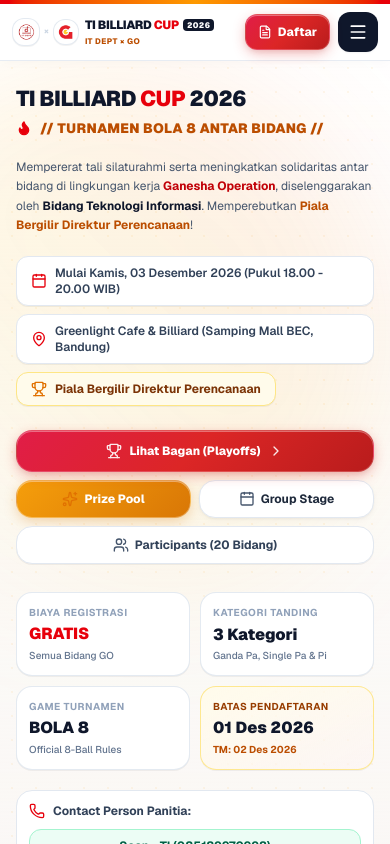
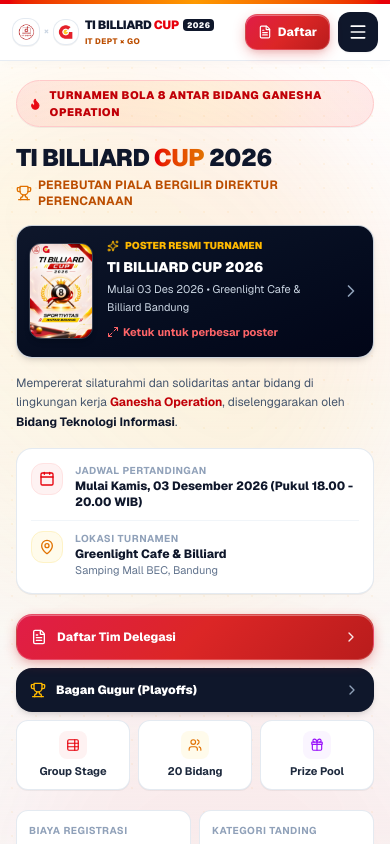
Before and after one commit to zseank213/billiard-tournament, a Next.js app: page / in a window 390 px wide. Shown: the top 844 px of the page. Built offline with nearby package versions, Linux system fonts and the light colour scheme.

Commit message:
feat: redesign mobile hero banner with interactive poster spotlight, unified schedule capsule, and modern dashboard navigation

```diff
--- a/src/components/HeroBanner.tsx
+++ b/src/components/HeroBanner.tsx
@@ -9,18 +9,17 @@ import {
   MapPin,
   Calendar,
   Users,
-  Award,
-  Radio,
   Maximize2,
   X,
   ChevronRight,
-  ShieldCheck,
   Gift,
   Flame,
   Sparkles,
   Phone,
-  Clock,
-  FileCheck2,
+  TableProperties,
+  FileText,
+  ShieldCheck,
+  CheckCircle2,
 } from "lucide-react";
 
 interface HeroBannerProps {
@@ -40,174 +39,257 @@ export const HeroBanner: React.FC<HeroBannerProps> = ({
   const [isBannerModalOpen, setIsBannerModalOpen] = useState(false);
 
   return (
-    <div className="relative overflow-hidden bg-gradient-to-b from-white via-red-50/15 to-slate-50 border-b border-slate-200/80 py-8 sm:py-14">
-      {/* Subtle circuit traces in golden tone inspired by Image 2 */}
-      <div className="absolute inset-0 circuit-gold-pattern opacity-60 pointer-events-none" />
+    <div className="relative overflow-hidden bg-gradient-to-b from-white via-red-50/20 to-slate-50 border-b border-slate-200/80 py-6 sm:py-12">
+      {/* Circuit pattern overlay & subtle glows */}
+      <div className="absolute inset-0 circuit-gold-pattern opacity-50 pointer-events-none" />
       <div className="absolute top-0 right-0 w-[550px] h-[550px] bg-gradient-to-bl from-red-500/10 via-amber-400/10 to-transparent rounded-full blur-3xl pointer-events-none" />
       <div className="absolute bottom-0 left-0 w-[450px] h-[450px] bg-red-600/5 rounded-full blur-3xl pointer-events-none" />
 
       <div className="relative max-w-7xl mx-auto px-4 sm:px-6 lg:px-8">
-        <div className="grid grid-cols-1 lg:grid-cols-12 gap-8 lg:gap-12 items-center">
-          {/* Left Column: Tournament Details & Actions */}
-          <div className="lg:col-span-7 space-y-5 sm:space-y-6">
+        <div className="grid grid-cols-1 lg:grid-cols-12 gap-6 lg:gap-12 items-center">
 
-            {/* Main Headline (STRICTLY 1 SINGLE LINE ON ANY SCREEN SIZE) */}
-            <div className="whitespace-nowrap overflow-hidden">
-              <h1 className="text-[clamp(1.35rem,4vw,3.25rem)] font-black text-slate-900 tracking-tight uppercase leading-none whitespace-nowrap">
-                TI BILLIARD <span className="text-red-600">CUP</span> 2026
+          {/* Main Content Column */}
+          <div className="lg:col-span-7 space-y-4 sm:space-y-6">
+
+            {/* Official Tournament Badge */}
+            <div className="inline-flex items-center gap-2 px-3 py-1.5 rounded-full bg-gradient-to-r from-red-500/10 via-amber-500/10 to-red-500/10 border border-red-200 text-red-700 text-[11px] sm:text-xs font-black uppercase tracking-wider shadow-2xs">
+              <Flame className="w-3.5 h-3.5 text-red-600 fill-red-600 animate-pulse" />
+              <span>Turnamen Bola 8 Antar Bidang Ganesha Operation</span>
+            </div>
+
+            {/* Main Headline */}
+            <div>
+              <h1 className="text-2xl xs:text-3xl sm:text-4xl lg:text-5xl font-black text-slate-900 tracking-tight uppercase leading-tight">
+                TI BILLIARD <span className="text-transparent bg-clip-text bg-gradient-to-r from-red-600 to-amber-600">CUP</span> 2026
               </h1>
-              <p className="text-[clamp(0.85rem,2.2vw,1.35rem)] font-black text-amber-700 tracking-wide uppercase mt-2 sm:mt-3 flex items-center gap-2 whitespace-nowrap">
-                <Flame className="w-4 h-4 sm:w-5 sm:h-5 text-red-600 fill-red-600 shrink-0" />
-                <span className="whitespace-nowrap">// TURNAMEN BOLA 8 ANTAR BIDANG //</span>
+              <p className="text-xs sm:text-sm font-bold text-amber-700 tracking-wide uppercase mt-1 flex items-center gap-1.5">
+                <Trophy className="w-4 h-4 text-amber-600 shrink-0" />
+                <span>Perebutan Piala Bergilir Direktur Perencanaan</span>
               </p>
             </div>
 
-            {/* Description matching the invitation letter */}
-            <p className="text-xs sm:text-base text-slate-600 max-w-2xl leading-relaxed font-normal">
-              Mempererat tali silaturahmi serta meningkatkan solidaritas antar bidang di lingkungan kerja{" "}
-              <strong className="text-red-700 font-bold">Ganesha Operation</strong>, diselenggarakan oleh{" "}
-              <strong className="text-slate-900 font-bold">Bidang Teknologi Informasi</strong>. Memperebutkan{" "}
-              <strong className="text-amber-700 font-bold">Piala Bergilir Direktur Perencanaan</strong>!
+            {/* Mobile-Only Interactive Poster Spotlight Card */}
+            <div
+              className="lg:hidden relative rounded-2xl overflow-hidden border border-slate-200/90 shadow-md bg-gradient-to-br from-slate-900 via-slate-850 to-slate-950 text-white cursor-pointer group active:scale-[0.99] transition-transform"
+              onClick={() => setIsBannerModalOpen(true)}
+            >
+              <div className="relative flex items-center gap-3.5 p-3 sm:p-4">
+                <div className="relative w-16 h-24 sm:w-20 sm:h-28 rounded-xl overflow-hidden shrink-0 shadow-md border border-white/20">
+                  <Image
+                    src="/images/ti-billiard-cup-banner-2026.jpg"
+                    alt="Banner TI Billiard Cup 2026"
+                    fill
+                    className="object-cover group-hover:scale-105 transition-transform"
+                  />
+                </div>
+                <div className="flex-1 min-w-0 space-y-1">
+                  <div className="flex items-center gap-1.5 text-[10px] font-black uppercase text-amber-400">
+                    <Sparkles className="w-3 h-3 text-amber-400" />
+                    <span>Poster Resmi Turnamen</span>
+                  </div>
+                  <h4 className="text-sm font-black text-white truncate">
+                    TI BILLIARD CUP 2026
+                  </h4>
+                  <p className="text-[11px] text-slate-300 line-clamp-2 leading-relaxed">
+                    Mulai 03 Des 2026 • Greenlight Cafe &amp; Billiard Bandung
                   </p>
-
-            {/* Key Info Pills (Wrapped smoothly, no horizontal scroll) */}
-            <div className="flex flex-wrap items-center gap-2 sm:gap-2.5 text-xs sm:text-sm text-slate-700">
-              <div className="flex items-center gap-2 bg-white px-3.5 py-2 rounded-xl border border-slate-200 shadow-2xs font-semibold">
-                <Calendar className="w-4 h-4 text-red-600 shrink-0" />
-                <span>{TOURNAMENT_CONFIG.date_range} ({TOURNAMENT_CONFIG.match_time})</span>
+                  <span className="inline-flex items-center gap-1 text-[11px] font-bold text-red-400 group-hover:text-red-300 pt-0.5">
+                    <Maximize2 className="w-3 h-3" />
+                    <span>Ketuk untuk perbesar poster</span>
+                  </span>
                 </div>
-              <div className="flex items-center gap-2 bg-white px-3.5 py-2 rounded-xl border border-slate-200 shadow-2xs font-semibold">
-                <MapPin className="w-4 h-4 text-red-600 shrink-0" />
-                <span>{TOURNAMENT_CONFIG.venue} ({TOURNAMENT_CONFIG.venue_detail})</span>
-              </div>
-              <div className="flex items-center gap-2 bg-amber-50 px-3.5 py-2 rounded-xl border border-amber-200 text-amber-900 shadow-2xs font-bold">
-                <Trophy className="w-4 h-4 text-amber-600 shrink-0" />
-                <span>{TOURNAMENT_CONFIG.trophy_title}</span>
+                <ChevronRight className="w-5 h-5 text-slate-400 group-hover:translate-x-1 group-hover:text-white transition-all shrink-0" />
               </div>
             </div>
 
-            {/* Liquipedia Style Action Buttons (Strict Single Line per Button) */}
-            <div className="flex flex-wrap items-center gap-2 sm:gap-3.5 pt-1">
+            {/* Invitation Description */}
+            <p className="text-xs sm:text-base text-slate-600 max-w-2xl leading-relaxed font-normal">
+              Mempererat silaturahmi dan solidaritas antar bidang di lingkungan kerja{" "}
+              <strong className="text-red-700 font-bold">Ganesha Operation</strong>, diselenggarakan oleh{" "}
+              <strong className="text-slate-900 font-bold">Bidang Teknologi Informasi</strong>.
+            </p>
+
+            {/* Unified Schedule & Venue Capsule */}
+            <div className="rounded-2xl bg-white border border-slate-200/90 shadow-2xs p-3.5 sm:p-4 space-y-2.5">
+              <div className="flex items-start gap-3">
+                <div className="w-8 h-8 rounded-xl bg-red-50 text-red-600 flex items-center justify-center shrink-0 border border-red-100">
+                  <Calendar className="w-4 h-4" />
+                </div>
+                <div className="min-w-0">
+                  <span className="text-[10px] font-bold uppercase text-slate-400 block tracking-wider">
+                    Jadwal Pertandingan
+                  </span>
+                  <span className="text-xs sm:text-sm font-extrabold text-slate-900 block">
+                    {TOURNAMENT_CONFIG.date_range} ({TOURNAMENT_CONFIG.match_time})
+                  </span>
+                </div>
+              </div>
+
+              <div className="border-t border-slate-100 pt-2.5 flex items-start gap-3">
+                <div className="w-8 h-8 rounded-xl bg-amber-50 text-amber-600 flex items-center justify-center shrink-0 border border-amber-100">
+                  <MapPin className="w-4 h-4" />
+                </div>
+                <div className="min-w-0">
+                  <span className="text-[10px] font-bold uppercase text-slate-400 block tracking-wider">
+                    Lokasi Turnamen
+                  </span>
+                  <span className="text-xs sm:text-sm font-extrabold text-slate-900 block">
+                    {TOURNAMENT_CONFIG.venue}
+                  </span>
+                  <span className="text-[11px] text-slate-500 block">
+                    {TOURNAMENT_CONFIG.venue_detail}
+                  </span>
+                </div>
+              </div>
+            </div>
+
+            {/* Quick Action Navigation Grid (Mobile & Desktop Friendly) */}
+            <div className="space-y-2 pt-1">
+              {/* Primary Dual Action Buttons */}
+              <div className="grid grid-cols-1 sm:grid-cols-2 gap-2 sm:gap-3">
                 <Link
-                href="/playoffs"
-                className="w-full xs:w-auto px-5 py-3 sm:px-6 sm:py-3.5 rounded-2xl text-xs sm:text-sm font-black btn-championship-red flex items-center justify-center gap-2 whitespace-nowrap shrink-0"
+                  href="/register"
+                  className="p-3.5 sm:p-4 rounded-2xl text-xs sm:text-sm font-black btn-championship-red flex items-center justify-between shadow-md shadow-red-600/20 active:scale-[0.99] transition-transform"
                 >
-                <Trophy className="w-4 h-4 opacity-90" />
-                <span>Lihat Bagan (Playoffs)</span>
+                  <div className="flex items-center gap-2.5">
+                    <FileText className="w-4 h-4" />
+                    <span>Daftar Tim Delegasi</span>
+                  </div>
                   <ChevronRight className="w-4 h-4 opacity-90" />
                 </Link>
 
                 <Link
-                href="/prize-pool"
-                className="flex-1 xs:flex-initial px-3.5 py-2.5 sm:px-5 sm:py-3.5 rounded-2xl text-xs sm:text-sm font-bold btn-luxury-gold flex items-center justify-center gap-1.5 sm:gap-2 whitespace-nowrap shrink-0"
+                  href="/playoffs"
+                  className="p-3.5 sm:p-4 rounded-2xl text-xs sm:text-sm font-black bg-slate-900 hover:bg-slate-800 text-white flex items-center justify-between shadow-md active:scale-[0.99] transition-transform"
                 >
-                <Sparkles className="w-4 h-4 text-amber-600" />
-                <span>Prize Pool</span>
+                  <div className="flex items-center gap-2.5">
+                    <Trophy className="w-4 h-4 text-amber-400" />
+                    <span>Bagan Gugur (Playoffs)</span>
+                  </div>
+                  <ChevronRight className="w-4 h-4 text-slate-400" />
                 </Link>
+              </div>
 
+              {/* 3 Secondary Quick Nav Cards */}
+              <div className="grid grid-cols-3 gap-2 sm:gap-3">
                 <Link
                   href="/group-stage"
-                className="flex-1 xs:flex-initial px-3.5 py-2.5 sm:px-5 sm:py-3.5 rounded-2xl text-xs sm:text-sm font-bold btn-luxury-pearl flex items-center justify-center gap-1.5 sm:gap-2 whitespace-nowrap shrink-0"
+                  className="p-2.5 sm:p-3 rounded-xl bg-white hover:bg-slate-50 border border-slate-200/90 shadow-2xs flex flex-col items-center text-center gap-1 active:scale-95 transition-all"
                 >
-                <Calendar className="w-4 h-4 text-slate-600" />
-                <span>Group Stage</span>
+                  <div className="w-7 h-7 rounded-lg bg-red-50 text-red-600 flex items-center justify-center">
+                    <TableProperties className="w-3.5 h-3.5" />
+                  </div>
+                  <span className="text-[11px] sm:text-xs font-bold text-slate-800">Group Stage</span>
                 </Link>
 
                 <Link
                   href="/participants"
-                className="w-full xs:w-auto px-3.5 py-2.5 sm:px-4 sm:py-3.5 rounded-2xl text-xs sm:text-sm font-bold bg-white hover:bg-slate-50 border border-slate-200 text-slate-700 flex items-center justify-center gap-1.5 whitespace-nowrap shrink-0 shadow-2xs"
+                  className="p-2.5 sm:p-3 rounded-xl bg-white hover:bg-slate-50 border border-slate-200/90 shadow-2xs flex flex-col items-center text-center gap-1 active:scale-95 transition-all"
                 >
-                <Users className="w-4 h-4 text-slate-600" />
-                <span>Participants (20 Bidang)</span>
+                  <div className="w-7 h-7 rounded-lg bg-amber-50 text-amber-600 flex items-center justify-center">
+                    <Users className="w-3.5 h-3.5" />
+                  </div>
+                  <span className="text-[11px] sm:text-xs font-bold text-slate-800">20 Bidang</span>
+                </Link>
+
+                <Link
+                  href="/prize-pool"
+                  className="p-2.5 sm:p-3 rounded-xl bg-white hover:bg-slate-50 border border-slate-200/90 shadow-2xs flex flex-col items-center text-center gap-1 active:scale-95 transition-all"
+                >
+                  <div className="w-7 h-7 rounded-lg bg-purple-50 text-purple-600 flex items-center justify-center">
+                    <Gift className="w-3.5 h-3.5" />
+                  </div>
+                  <span className="text-[11px] sm:text-xs font-bold text-slate-800">Prize Pool</span>
                 </Link>
               </div>
+            </div>
 
-            {/* 4 Micro Stat Cards (Clean, Roomy, No Text Cutoff) */}
-            <div className="grid grid-cols-2 md:grid-cols-4 gap-2.5 sm:gap-4 pt-2">
-              <div className="p-3 sm:p-4 rounded-2xl bg-white border border-slate-200/90 shadow-2xs flex flex-col justify-between">
-                <span className="text-[10px] font-bold uppercase tracking-wider text-slate-400">
+            {/* 4 Micro Stat Cards */}
+            <div className="grid grid-cols-2 md:grid-cols-4 gap-2 sm:gap-3 pt-1">
+              <div className="p-3 rounded-xl bg-white border border-slate-200/90 shadow-2xs">
+                <span className="text-[10px] font-bold uppercase tracking-wider text-slate-400 block">
                   Biaya Registrasi
                 </span>
-                <div className="text-base sm:text-xl font-black text-red-600 my-0.5">
+                <div className="text-base sm:text-lg font-black text-red-600 my-0.5">
                   GRATIS
                 </div>
-                <p className="text-[10px] sm:text-[11px] text-slate-500 font-medium">
+                <p className="text-[10px] text-slate-500 font-medium">
                   Semua Bidang GO
                 </p>
               </div>
 
-              <div className="p-3 sm:p-4 rounded-2xl bg-white border border-slate-200/90 shadow-2xs flex flex-col justify-between">
-                <span className="text-[10px] font-bold uppercase tracking-wider text-slate-400">
+              <div className="p-3 rounded-xl bg-white border border-slate-200/90 shadow-2xs">
+                <span className="text-[10px] font-bold uppercase tracking-wider text-slate-400 block">
                   Kategori Tanding
                 </span>
-                <div className="text-base sm:text-xl font-black text-slate-900 my-0.5">
+                <div className="text-base sm:text-lg font-black text-slate-900 my-0.5">
                   3 Kategori
                 </div>
-                <p className="text-[10px] sm:text-[11px] text-slate-500 font-medium leading-tight">
+                <p className="text-[10px] text-slate-500 font-medium truncate">
                   Ganda Pa, Single Pa &amp; Pi
                 </p>
               </div>
 
-              <div className="p-3 sm:p-4 rounded-2xl bg-white border border-slate-200/90 shadow-2xs flex flex-col justify-between">
-                <span className="text-[10px] font-bold uppercase tracking-wider text-slate-400">
+              <div className="p-3 rounded-xl bg-white border border-slate-200/90 shadow-2xs">
+                <span className="text-[10px] font-bold uppercase tracking-wider text-slate-400 block">
                   Game Turnamen
                 </span>
-                <div className="text-base sm:text-xl font-black text-slate-900 my-0.5">
+                <div className="text-base sm:text-lg font-black text-slate-900 my-0.5">
                   BOLA 8
                 </div>
-                <p className="text-[10px] sm:text-[11px] text-slate-500 font-medium">
-                  Official 8-Ball Rules
+                <p className="text-[10px] text-slate-500 font-medium">
+                  Official WPA Rules
                 </p>
               </div>
 
-              <div className="p-3 sm:p-4 rounded-2xl bg-gradient-to-br from-amber-50 to-red-50/40 border border-amber-200/90 shadow-2xs flex flex-col justify-between">
-                <span className="text-[10px] font-bold uppercase tracking-wider text-amber-800">
+              <div className="p-3 rounded-xl bg-gradient-to-br from-amber-50 to-red-50/40 border border-amber-200/90 shadow-2xs">
+                <span className="text-[10px] font-bold uppercase tracking-wider text-amber-800 block">
                   Batas Pendaftaran
                 </span>
-                <div className="text-base sm:text-xl font-black text-slate-900 my-0.5">
+                <div className="text-base sm:text-lg font-black text-slate-900 my-0.5">
                   01 Des 2026
                 </div>
-                <p className="text-[10px] sm:text-[11px] text-amber-700 font-bold">
+                <p className="text-[10px] text-amber-700 font-bold">
                   TM: 02 Des 2026
                 </p>
               </div>
             </div>
 
-            {/* Contact Person Pill matching letter (Spacious & Clean) */}
-            <div className="p-3 sm:p-3.5 rounded-2xl bg-white border border-slate-200 shadow-2xs flex flex-col sm:flex-row sm:items-center justify-between gap-2.5 text-xs">
-              <span className="font-bold text-slate-700 flex items-center gap-2">
-                <Phone className="w-4 h-4 text-red-600 shrink-0" />
-                <span>Contact Person Panitia:</span>
+            {/* Contact Person Panitia (Clean WhatsApp Actions) */}
+            <div className="p-3 sm:p-3.5 rounded-2xl bg-white border border-slate-200 shadow-2xs space-y-2">
+              <span className="text-xs font-bold text-slate-700 flex items-center gap-2">
+                <Phone className="w-3.5 h-3.5 text-emerald-600" />
+                <span>Kontak Panitia (WhatsApp):</span>
               </span>
-              <div className="flex items-center gap-2 flex-col xs:flex-row w-full sm:w-auto">
+              <div className="grid grid-cols-2 gap-2">
                 <a
                   href={`https://wa.me/${TOURNAMENT_CONFIG.contact_sean}?text=Halo%20Sean%20(Panitia%20TI%20Billiard%20Cup%202026)`}
                   target="_blank"
                   rel="noopener noreferrer"
-                  className="w-full sm:w-auto px-3 py-2 rounded-xl bg-emerald-50 text-emerald-800 hover:bg-emerald-100 border border-emerald-200 font-bold transition-colors whitespace-nowrap text-center"
+                  className="px-3 py-2 rounded-xl bg-emerald-50 text-emerald-800 hover:bg-emerald-100 border border-emerald-200 font-bold text-xs flex items-center justify-center gap-1.5 transition-colors text-center"
                 >
-                  Sean - TI (085189970998)
+                  <span>Sean - TI</span>
                 </a>
                 <a
                   href={`https://wa.me/${TOURNAMENT_CONFIG.contact_novi}?text=Halo%20Novi%20(Panitia%20TI%20Billiard%20Cup%202026)`}
                   target="_blank"
                   rel="noopener noreferrer"
-                  className="w-full sm:w-auto px-3 py-2 rounded-xl bg-emerald-50 text-emerald-800 hover:bg-emerald-100 border border-emerald-200 font-bold transition-colors whitespace-nowrap text-center"
+                  className="px-3 py-2 rounded-xl bg-emerald-50 text-emerald-800 hover:bg-emerald-100 border border-emerald-200 font-bold text-xs flex items-center justify-center gap-1.5 transition-colors text-center"
                 >
-                  Novi - TI (085624055869)
+                  <span>Novi - TI</span>
                 </a>
               </div>
             </div>
+
           </div>
 
-          {/* Right Column: Clean Official Tournament Poster Frame (No 'Banner Resmi' Tag) */}
-          <div className="lg:col-span-5 flex justify-center">
+          {/* Right Column: Desktop Official Tournament Poster Frame */}
+          <div className="hidden lg:flex lg:col-span-5 justify-center">
             <div
               className="relative group cursor-pointer max-w-sm sm:max-w-md w-full"
               onClick={() => setIsBannerModalOpen(true)}
             >
               <div className="relative rounded-3xl overflow-hidden poster-frame shadow-xl">
-                {/* Official Tournament Banner (Gambar ke-2 Baru dengan Logo G & IT Dept) */}
                 <Image
                   src="/images/ti-billiard-cup-banner-2026.jpg"
                   alt="TI BILLIARD CUP 2026 Official Banner"
@@ -218,28 +300,34 @@ export const HeroBanner: React.FC<HeroBannerProps> = ({
                   unoptimized
                 />
 
-                {/* Subtle Hover Action Pill */}
                 <div className="absolute inset-0 bg-slate-950/0 group-hover:bg-slate-950/20 transition-colors flex items-center justify-center">
                   <div className="opacity-0 group-hover:opacity-100 transition-opacity bg-white/95 backdrop-blur-md text-slate-900 font-black text-xs px-4 py-2.5 rounded-2xl shadow-xl flex items-center gap-2 border border-slate-200 whitespace-nowrap">
                     <Maximize2 className="w-4 h-4 text-red-600" />
-                    <span>Perbesar Gambar</span>
-                  </div>
-                </div>
+                    <span>Perbesar Poster Resmi</span>
                   </div>
                 </div>
               </div>
             </div>
           </div>
 
+        </div>
+      </div>
+
       {/* Full Resolution Banner Modal */}
       {isBannerModalOpen && (
-        <div className="fixed inset-0 z-50 flex items-center justify-center p-4 bg-slate-900/80 backdrop-blur-md">
-          <div className="relative max-w-lg w-full bg-white rounded-3xl overflow-hidden shadow-2xl border border-slate-200 p-4 sm:p-6">
+        <div
+          className="fixed inset-0 z-50 flex items-center justify-center p-4 bg-slate-950/80 backdrop-blur-md"
+          onClick={() => setIsBannerModalOpen(false)}
+        >
+          <div
+            className="relative max-w-lg w-full bg-white rounded-3xl overflow-hidden shadow-2xl border border-slate-200 p-4 sm:p-6"
+            onClick={(e) => e.stopPropagation()}
+          >
             <div className="flex items-center justify-between pb-3 border-b border-slate-100">
               <div className="flex items-center gap-2">
                 <Trophy className="w-5 h-5 text-red-600" />
-                <h4 className="font-black text-slate-900 text-base whitespace-nowrap">
-                  Banner Resmi TI BILLIARD CUP 2026
+                <h4 className="font-black text-slate-900 text-sm sm:text-base whitespace-nowrap">
+                  Poster Resmi TI BILLIARD CUP 2026
                 </h4>
               </div>
               <button
@@ -250,7 +338,7 @@ export const HeroBanner: React.FC<HeroBannerProps> = ({
               </button>
             </div>
 
-            <div className="mt-3 max-h-[80vh] overflow-y-auto rounded-2xl flex items-center justify-center bg-slate-50 p-2">
+            <div className="mt-3 max-h-[75vh] overflow-y-auto rounded-2xl flex items-center justify-center bg-slate-50 p-2">
               <Image
                 src="/images/ti-billiard-cup-banner-2026.jpg"
                 alt="Banner TI BILLIARD CUP 2026 Full"
```
Lines whose indentation alone changed are shown as unchanged.
